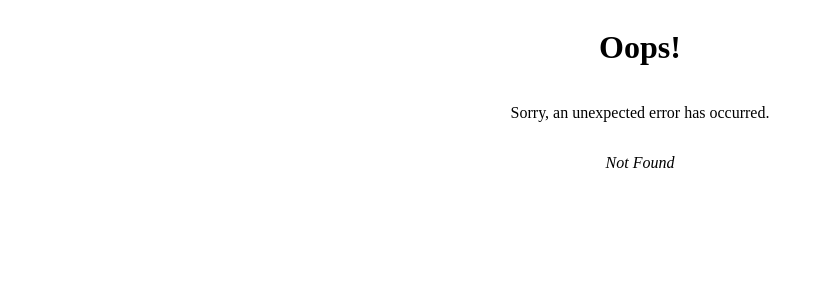
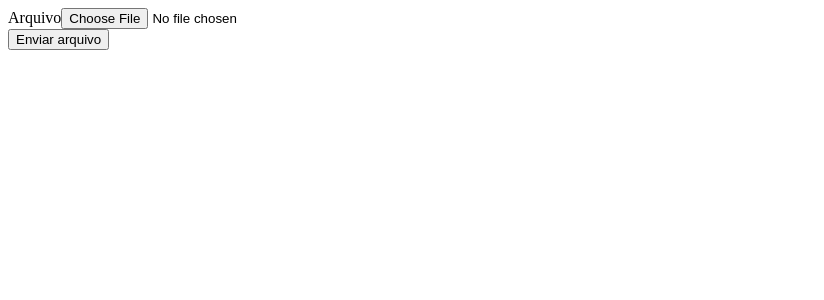
Before and after one commit to GeraldoNeto123/sales, a React (Vite) app in the folder front/: page /transactions/new in a window 1280 px wide. Before the commit this address had no page. Shown: the top 300 px of the page, without its empty margins (0-824 px from the left). Built offline with nearby package versions, Linux system fonts and the light colour scheme.

Commit message:
Upload File

```diff
--- a/front/src/pages/Home/index.tsx
+++ b/front/src/pages/Home/index.tsx
@@ -1,8 +1,12 @@
-// import { Container } from './styles';
+import { Link } from 'react-router-dom';
+import { Container } from './styles';
 
 function Home() {
     return (
-        <div>Home</div>
+        <Container>
+            <h1>Home</h1>
+            <Link to='/transactions/new'>New Transaction</Link>
+        </Container>
     )
 }
 
--- /dev/null
+++ b/front/src/pages/Home/styles.ts
@@ -0,0 +1,3 @@
+import styled from "styled-components";
+
+export const Container = styled.div``;
--- a/front/src/pages/NewTransaction/index.tsx
+++ b/front/src/pages/NewTransaction/index.tsx
@@ -1,6 +1,49 @@
+import { FormEvent, useId, useRef } from "react";
+import { Container } from "./styles";
+
 function NewTransaction() {
+    const inputId = useId();
+    const inputRef = useRef<HTMLInputElement | null>(null);
+
+    const handleSubmit = async (event: FormEvent) => {
+        event.preventDefault();
+
+        const file = (inputRef.current?.files as FileList)[0];
+
+        const formData = new FormData();
+        formData.append('sales', file);
+
+        try {
+            const response = await fetch('http://localhost:4000/transactions', {
+                method: 'POST',
+                body: formData
+            })
+
+            const json = await response.json();
+            console.log(json)
+        } catch (error) {
+            console.error(error)
+        }
+
+    }
+
     return (
-        <div>New Transaction</div>
+        <Container>
+            <form onSubmit={handleSubmit}>
+                <div>
+                    <label htmlFor={inputId}>Arquivo</label>
+                    <input
+                        id={inputId}
+                        type="file"
+                        accept=".txt"
+                        name="sales"
+                        ref={inputRef}
+                        required
+                    />
+                </div>
+                <button type="submit">Enviar arquivo</button>
+            </form>
+        </Container>
     )
 }
 
--- /dev/null
+++ b/front/src/pages/NewTransaction/styles.ts
@@ -0,0 +1,3 @@
+import styled from "styled-components";
+
+export const Container = styled.div``;
--- a/front/src/routes/index.tsx
+++ b/front/src/routes/index.tsx
@@ -4,6 +4,7 @@ import {
 } from "react-router-dom";
 import Home from "../pages/Home";
 import ErrorPage from "../error-page";
+import NewTransaction from "../pages/NewTransaction";
 
 export default function Routes() {
   const router = createBrowserRouter([
@@ -12,6 +13,10 @@ export default function Routes() {
       element: <Home />,
       errorElement: <ErrorPage />,
     },
+    {
+      path: "/transactions/new",
+      element: <NewTransaction />
+    },
   ]);
 
   return <RouterProvider router={router} />;
```
